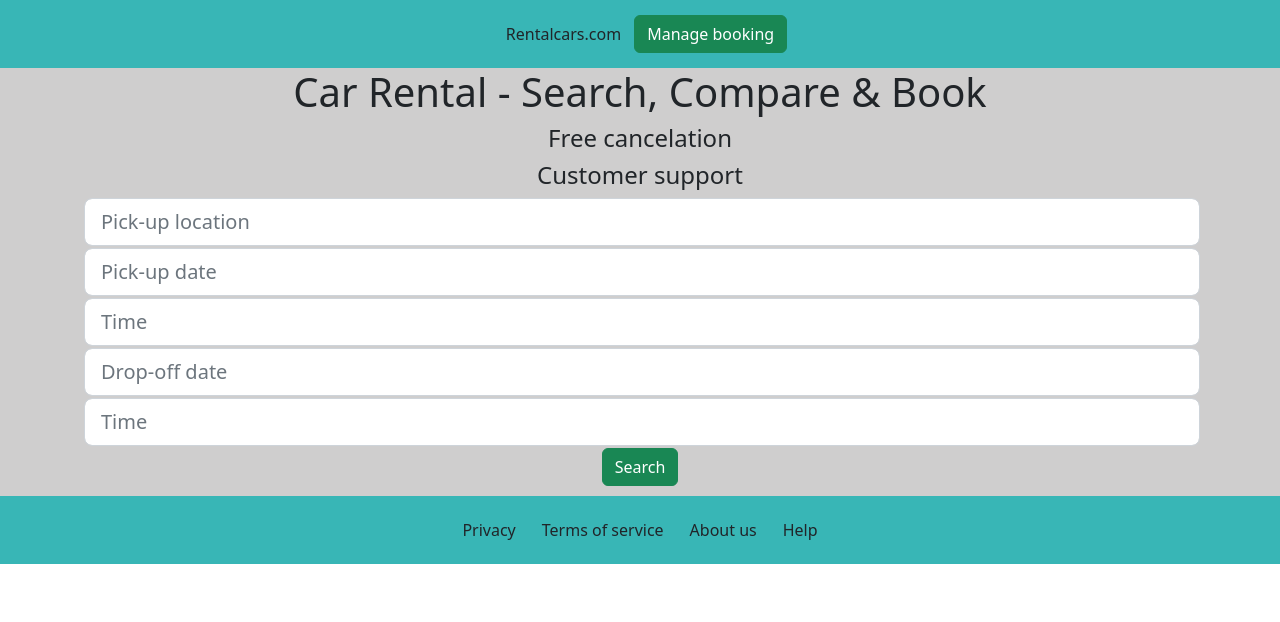
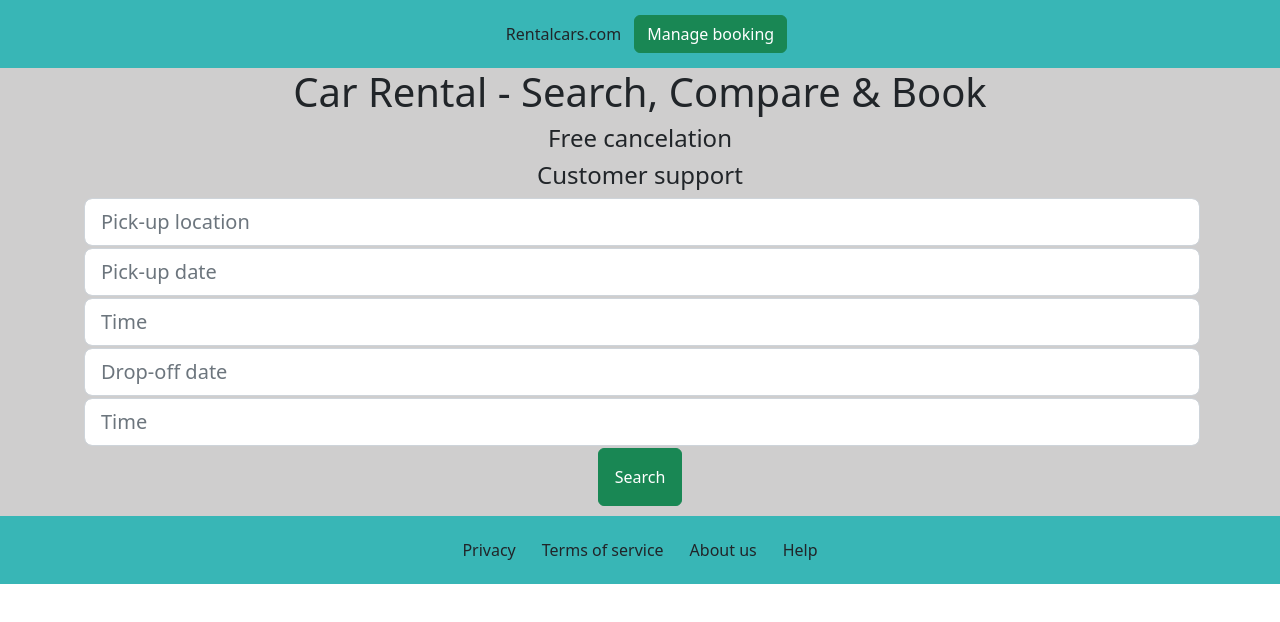
Before and after one commit to Will-Quinnan/Capstone, a React (Create React App) app: page / in a window 1280 px wide. Shown: the top 622 px of the page. Built offline with nearby package versions, Linux system fonts and the light colour scheme.

Commit message:
changed link on home.jsx

```diff
--- a/src/pages/home.jsx
+++ b/src/pages/home.jsx
@@ -30,7 +30,7 @@
             {/* <button className="btn btn-success sep" onClick={loadCatalog}>Search</button> */}
 
             {/* adding link for navigation until search funtionality is implimented */}
-            <Link className="btn btn-success sep" to="/catalog">Search</Link>
+            <Link className="btn btn-success sep p-3" to="/catalog">Search</Link>
         </div>
 
     </div>
```
